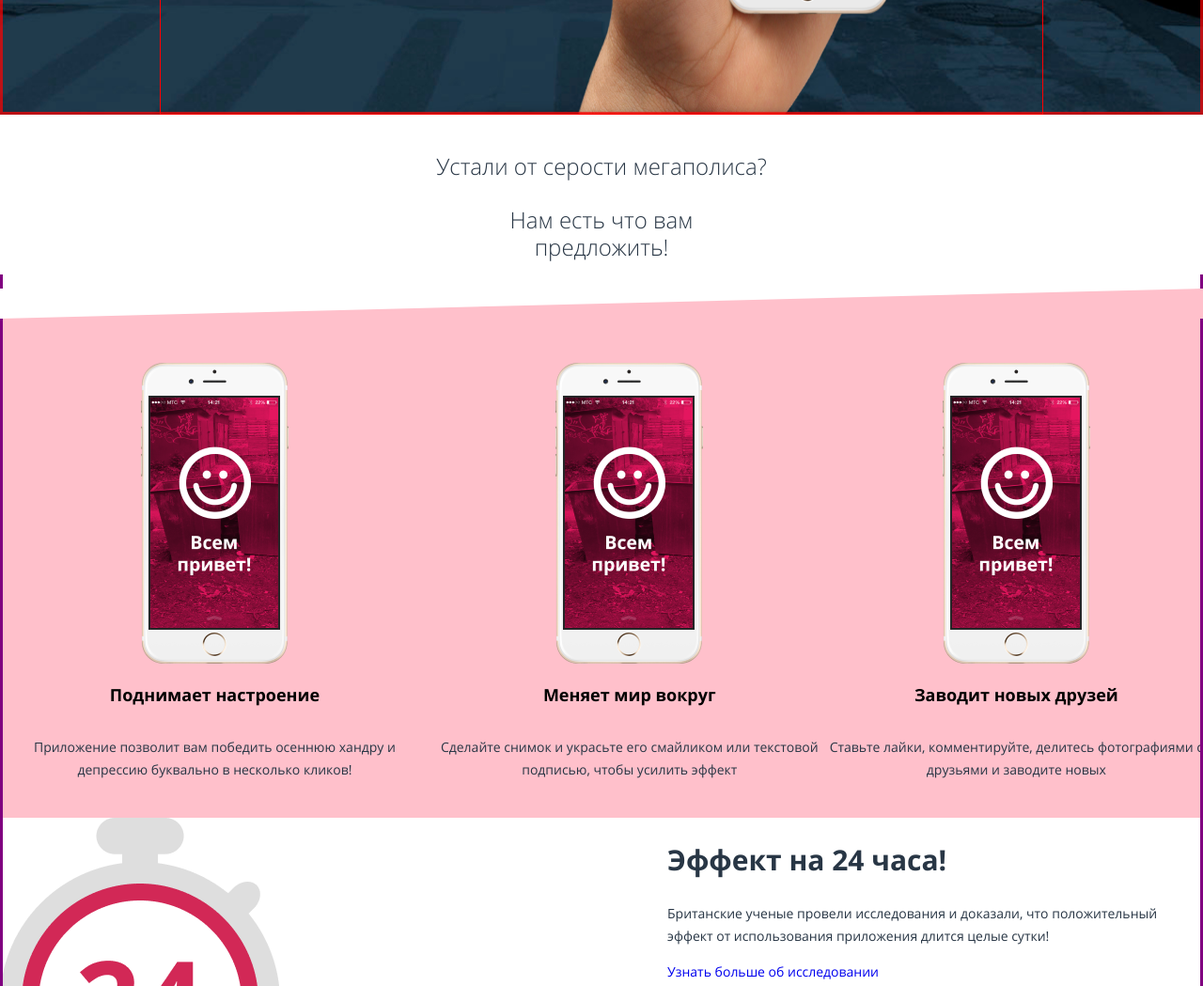
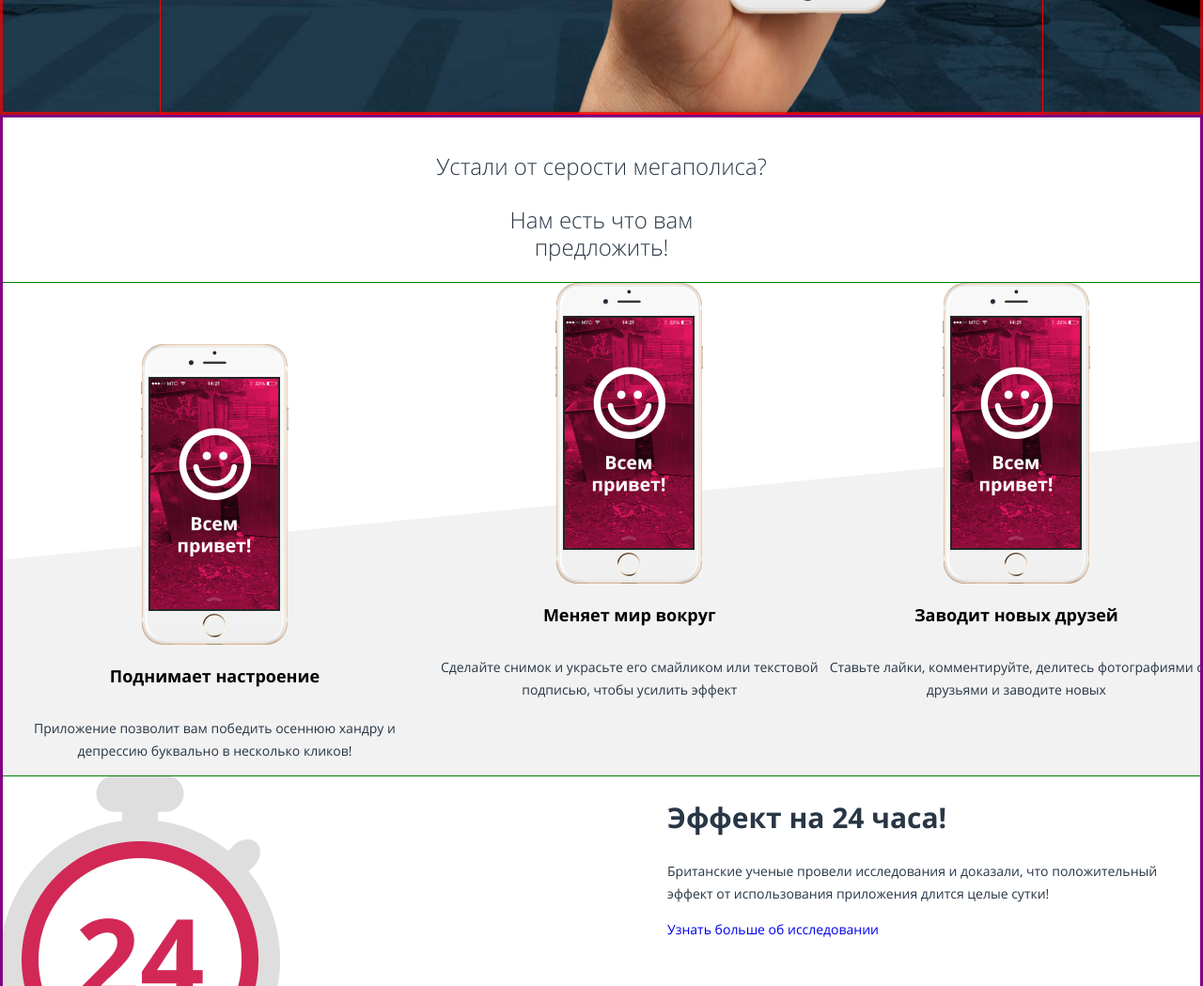
Before and after one commit to dryworts/129688-pink-22, a website: page source/index.html in a window 1280 px wide. Shown: the part 700-1749 px from the top of the page at 94% size. Drawn offline with nearby package versions, Linux system fonts and the light colour scheme; files that its build step writes are made by us from their sources; files whose address does not match are found by name; a web font is replaced by a local one.

Commit message:
module5-task1. 24-05-21

```diff
--- a/source/index.html
+++ b/source/index.html
@@ -117,7 +117,7 @@
             </div>
 
             <ul class="features-list">
-              <li class="features-list__item">
+              <li class="features-list__item features-list__item--top">
                 <img class="features-list__images-item" src="img/mobile-smile-mobile.png" height="320" width="157" alt="фильтр с надписью Всем привет">
                 <h3 class="features-list__title">Поднимает настроение</h3>
                 <p class="features-list__description">Приложение позволит вам победить осеннюю хандру и депрессию буквально в несколько кликов!</p>
--- a/source/less/blocks/contact-information.less
+++ b/source/less/blocks/contact-information.less
@@ -1,6 +1,8 @@
 .contact-information {
   outline: 3px solid rgba(0, 0, 255, 0.5);
   outline-offset: -3px;
+  margin: 0;
+  padding: 0;
 }
 
 .contact-information__wrapper {
@@ -16,6 +18,8 @@
   font-weight: 300;
   font-size: 24px;
   line-height: 29px;
+  // padding: 0;
+  margin: 0;
 }
 
 
@@ -40,6 +44,8 @@
     font-weight: 300;
     font-size: 50px;
     line-height: 68px;
+    padding: 0;
+    margin: 0;
   }
 }
 
--- a/source/less/blocks/features-list.less
+++ b/source/less/blocks/features-list.less
@@ -1,9 +1,15 @@
 .features-list {
   list-style: none;
-  margin: 0;
-  padding: 70px 0 0 0;
+  margin: 0 auto;
+  padding: 0;
   text-decoration: none;
-  background-color: pink;
+  // background-color: pink;
+  // position: relative;
+  background-image: url("../img/grey-background1.svg");
+  background-repeat: no-repeat;
+  // background-position: bottom center;
+  background-size: cover;
+  outline: 1px solid green;
 }
 
 .features-list__title {
@@ -36,6 +42,9 @@
   }
 }
 
+.features-list__item--top {
+  padding-top: 65px;
+}
 
 @media (min-width: @tablet-width) and (max-width: @desktop-width) {
   .features-list {
--- a/source/less/blocks/features.less
+++ b/source/less/blocks/features.less
@@ -9,20 +9,22 @@
   background-color: @white;
   margin: 0;
   padding: 0;
-  position: relative;
+  // position: relative;
 }
 
-.features__start::after {
-  content: "";
-  display: block;
-  width: 0;
-  height: 0;
-  position: absolute;
-  left: 0;
-  bottom: -47px;
-  border-top: 32px solid @white;
-  border-right: 100vw solid pink;
-}
+// .features__start::after {
+//   content: "";
+//   position: absolute;
+//   bottom: 0;
+//   left: 0;
+//   width: 100%;
+//   height: 50%;
+//   background-image: url(../img/grey-background2.png);
+//   background-repeat: no-repeat;
+//   background-position: 0 0;
+//   background-size: cover;
+//   outline: 1px solid green;
+// }
 
 .features__content {
   margin-top: 0;
@@ -44,7 +46,7 @@
   font-size: 24px;
   line-height: 29px;
   text-align: center;
-  padding-bottom: 15px;
+  // padding-bottom: 45px;
 }
 
 
--- a/source/less/blocks/prices.less
+++ b/source/less/blocks/prices.less
@@ -1,6 +1,11 @@
 .prices {
   outline: 3px solid rgba(0, 255, 0, 0.5);
   outline-offset: -3px;
+  background-image: url("../img/grey-background1.svg");
+  background-repeat: no-repeat;
+  // background-position: bottom center;
+  background-size: cover;
+  margin: 0;
 }
 
 @media (max-width: @mobile-width-only) {
@@ -17,6 +22,7 @@
   width: 840px;
   border-collapse: collapse;
   box-sizing: border-box;
+  margin-top: 100px;
 }
 
 @media (min-width: @tablet-width) {
```
Also changed, not shown: source/img/grey-background.svg (added), source/img/grey-background1.svg (added).
